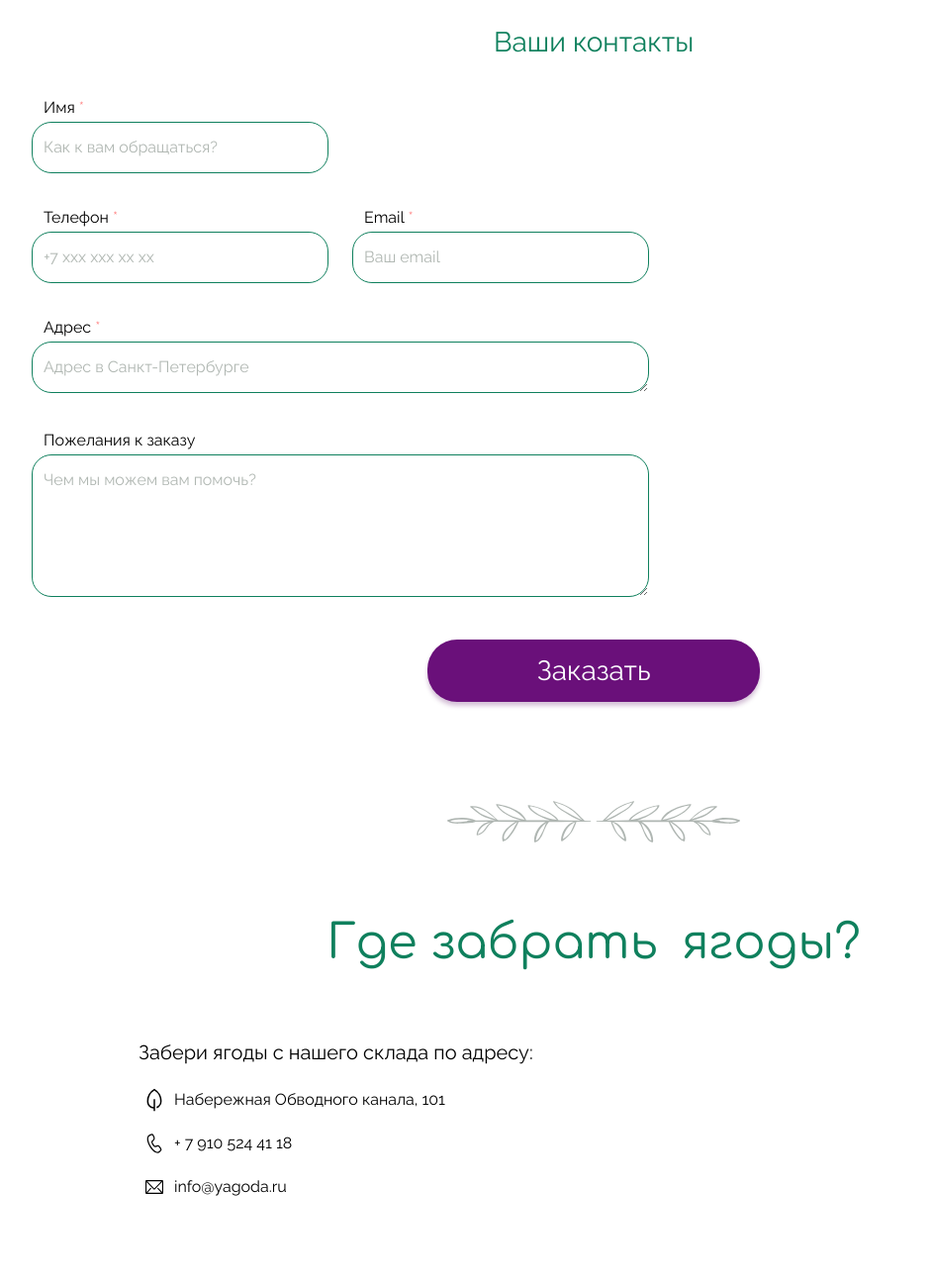
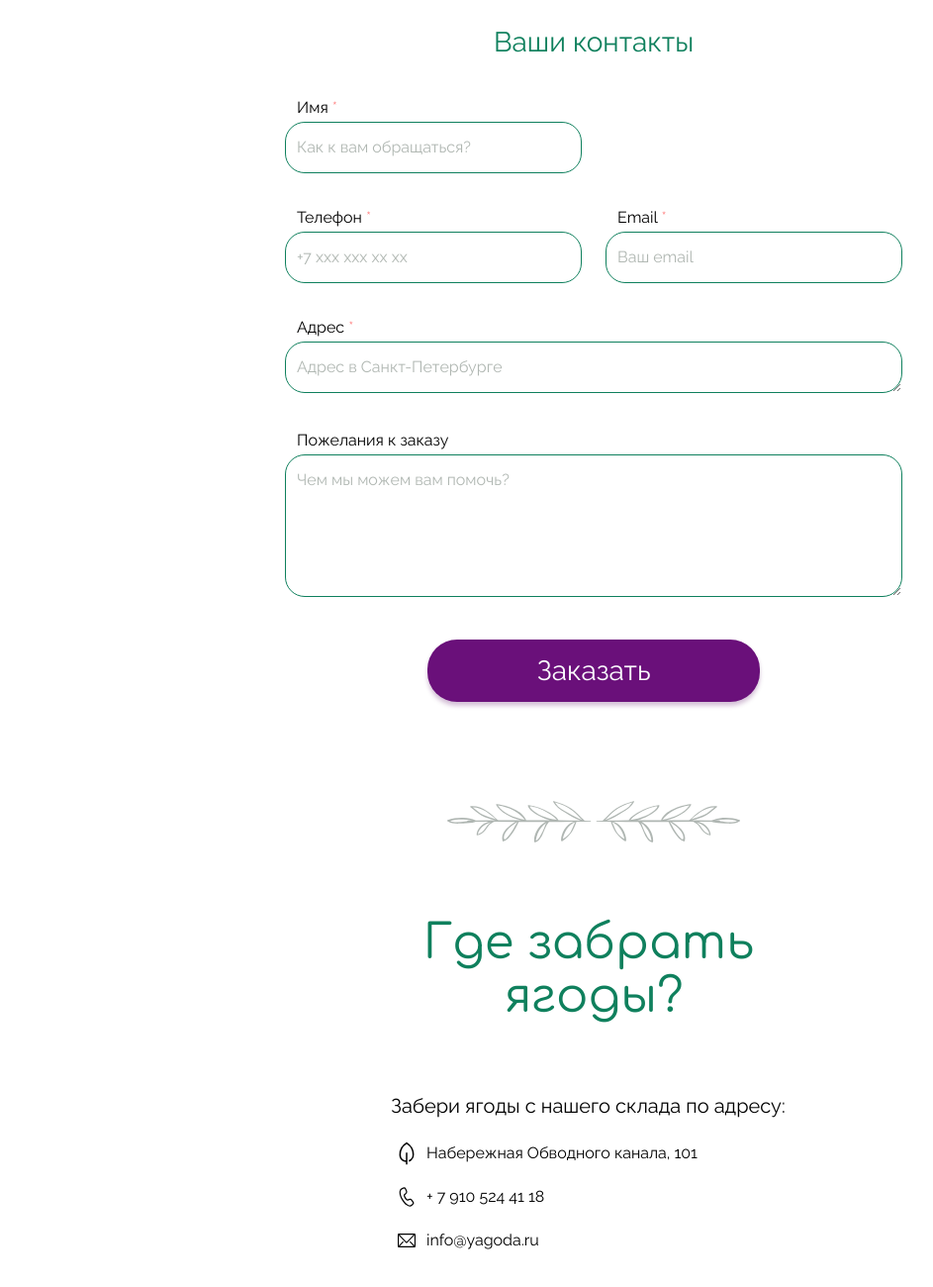
Before and after one commit to GrachevaJ/berry, a website: page source/order-page.html in a window 1280 px wide. Shown: the part 1324-2624 px from the top of the page at 99% size, without its empty margins (40-983 px from the left). Drawn offline with nearby package versions, Linux system fonts and the light colour scheme; files that its build step writes are made by us from their sources.

Commit message:
Добавляет центрирование элементам формы, контактов и новостей, чтобы фиксировать сетку между версиями.

```diff
--- a/source/styles/blocks/contacts.scss
+++ b/source/styles/blocks/contacts.scss
@@ -43,6 +43,11 @@
 }
 
 .contacts__wrapper {
+  @media (min-width: $tablet-width) {
+    max-width: 624px;
+    margin: 0 auto;
+  }
+
   @media (min-width: $desktop-width) {
     min-width: 552px;
 
@@ -102,7 +107,7 @@
 
   @media (min-width: $tablet-width) {
     margin-bottom: 20px;
-    margin-left: 140px;
+    margin-left: 67px;
     font-size: 20px;
     line-height: 23px;
     text-align: left;
@@ -127,8 +132,7 @@
 
   @media (min-width: $tablet-width) {
     width: 310px;
-    margin-bottom: 40px;
-    margin-left: 180px;
+    margin: 0 0 40px 107px;
     font-size: 16px;
     line-height: 20px;
   }
--- a/source/styles/blocks/form.scss
+++ b/source/styles/blocks/form.scss
@@ -3,15 +3,18 @@
   display: flex;
   flex-direction: column;
   gap: 32px;
-  margin-bottom: 80px;
+  max-width: 268px;
+  margin: 0 auto 80px;
 
   @media (min-width: $tablet-width) {
     gap: 40px;
+    max-width: 624px;
     margin-bottom: 90px;
     padding: 0 46px;
   }
 
   @media (min-width: $desktop-width) {
+    max-width: 792px;
     padding: 0 298px;
   }
 }
--- a/source/styles/blocks/news.scss
+++ b/source/styles/blocks/news.scss
@@ -38,10 +38,13 @@
   @media (min-width: $tablet-width) {
     flex-flow: row wrap;
     gap: 33px 20px;
+    max-width: 716px;
+    margin: 0 auto;
   }
 
   @media (min-width: $desktop-width) {
     gap: 23px;
+    max-width: 1128px;
   }
 }
 
```
